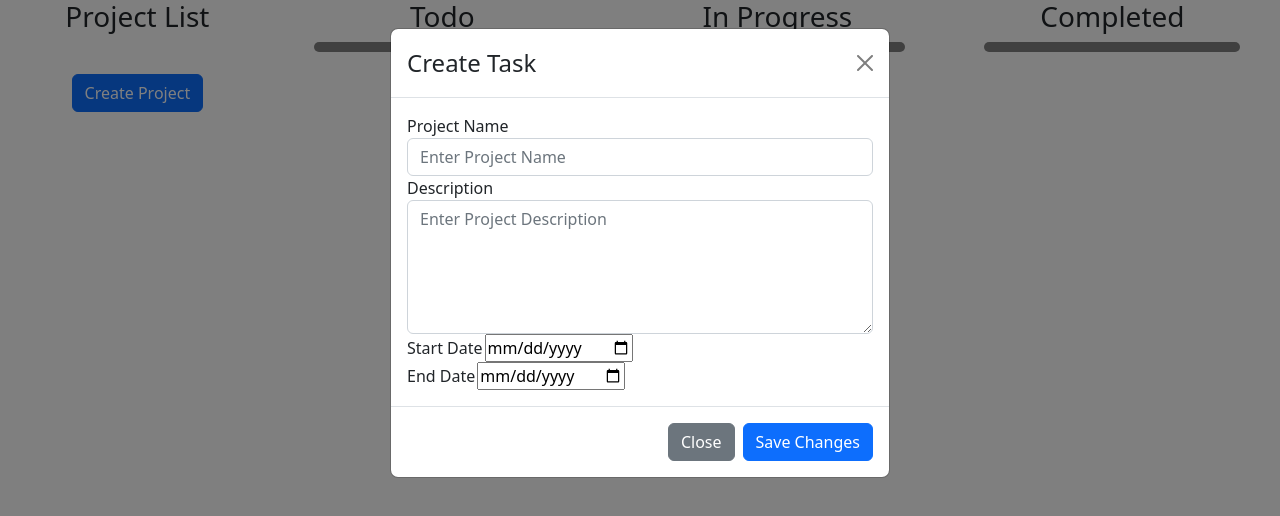
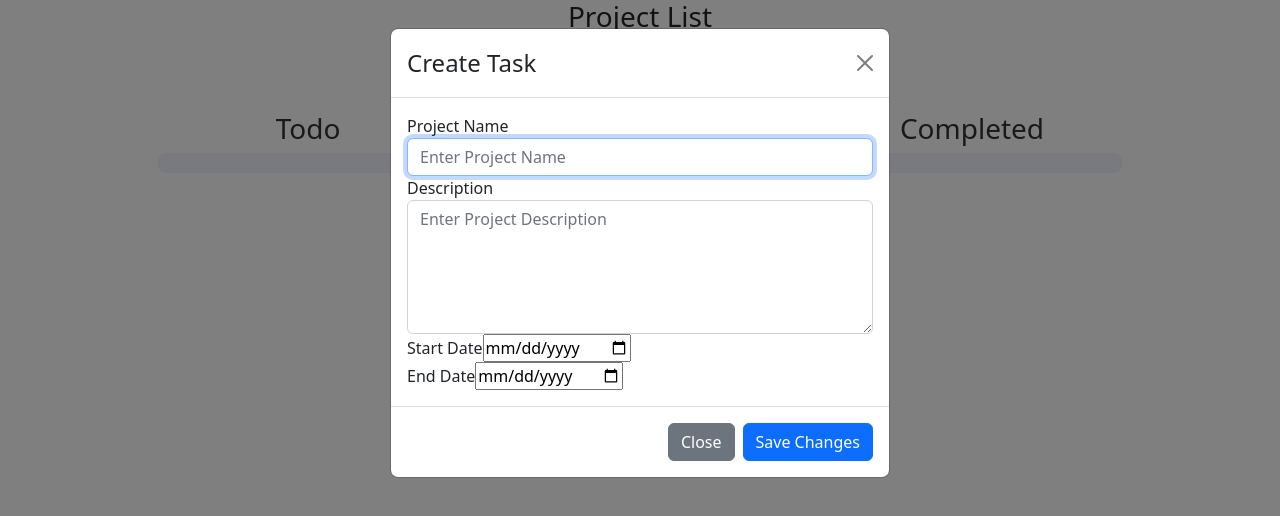
Before and after one commit to kayeugenia/prology, a React (Create React App) app: page / in a window 1280 px wide. Both pictures are taken after a click on the button "Create Project". Shown: the top 516 px of the page. Built offline with nearby package versions, Linux system fonts and the light colour scheme.

Commit message:
add delete button

```diff
--- a/src/components/ProjectList.css
+++ b/src/components/ProjectList.css
@@ -2,29 +2,33 @@
     box-sizing: border-box;
   }
 
-  .App {
+  .container {
     display: flex;
-    width: 100%;
-    justify-content: space-around;
+    flex-direction: column;
+    align-items: center;
   }
-  label {
-    margin-right: 2px;
+
+  .project-list {
+    margin-bottom: 2rem;
   }
-  input {
-    outline: none;
+
+  .column-container {
+    display: flex;
+    justify-content: space-between;
   }
-  .App .column {
-    width: 20%;
-  }
-  .btn {
-    margin: 2rem;
-    padding: 3px 8px;
+
+  .column {
+    flex: 1;
+    margin: 0 1rem;
+    width: 300px;
+    font-size: 20px;
+    color: #333333;
   }
 
   .droppable-col {
     width: 100%;
-    background-color: gray;
-    padding: 10px 10px 0 10px;
+    background-color: #f0f5ff;
+    padding: 10px;
     border-radius: 7px;
     display: flex;
     flex-direction: column;
@@ -32,37 +36,32 @@
 
   .item {
     margin-bottom: 10px;
-    background-color: gray;
-    color: white;
-    border: 1px solid white;
-    padding: 5px;
+    background-color: #c2cff2;
+    color: #333333;
+    border: 1px solid #b5d6fd;
+    padding: 10px;
     border-radius: 7px;
+    transition: background-color 0.3s ease;
+  }
+
+  .item:hover {
+    background-color: #a6b6e1;
   }
 
   .item.dragging {
-    background-color: coral;
+    background-color: #ffcccc;
   }
-  .flex {
-    padding: 10px;
-    display: flex;
-    flex-direction: column;
-    background-color: #18978f;
-    height: 100%;
-    /* border: 3px solid #1b2430; */
-    box-shadow: 10px 10px 5px 0px rgba(0, 0, 0, 0.75);
+
+  .desc {
+    font-size: 14px;
+    background-color: #dbc8e6;
+    color: #555555;
+    padding: 8px;
+    border-radius: 4px;
   }
-  .desc {
-    font-size: 10px;
-    background-color: #3d3c42;
+
+  p {
+    font-size: 14px;
+    margin: 0;
+    padding: 0;
   }
-  p {
-    font-size: 10px;
-  }
-  .footer {
-    position: absolute;
-    bottom: 2px;
-    left: 40%;
-  }
-  .footerText {
-    font-size: 1rem;
-  }
--- a/src/components/ProjectList.js
+++ b/src/components/ProjectList.js
@@ -1,22 +1,22 @@
-import React, {useState} from 'react';
+import React, { useState } from 'react';
 import CreateProject from '../modals/CreateProject';
-import { DragDropContext, Droppable, Draggable } from "react-beautiful-dnd";
-import _ from "lodash";
+import { DragDropContext, Droppable, Draggable } from 'react-beautiful-dnd';
+import _ from 'lodash';
 import './ProjectList.css';
-import { v4 } from "uuid";
+import { v4 } from 'uuid';
 
 const ProjectList = () => {
   const [projectList, setProjectList] = useState({
     todo: {
-            title: "Todo",
+      title: 'Todo',
       items: [],
     },
-        "in-progress": {
-            title: "In Progress",
+    'in-progress': {
+      title: 'In Progress',
       items: [],
     },
     done: {
-            title: "Completed",
+      title: 'Completed',
       items: [],
     },
   });
@@ -26,10 +26,7 @@ const ProjectList = () => {
       return;
     }
 
-        if (
-            destination.index === source.index &&
-            destination.droppableId === source.droppableId
-        ) {
+    if (destination.index === source.index && destination.droppableId === source.droppableId) {
       return;
     }
     const itemCopy = { ...projectList[source.droppableId].items[source.index] };
@@ -39,11 +36,7 @@ const ProjectList = () => {
 
       prev[source.droppableId].items.splice(source.index, 1);
 
-            prev[destination.droppableId].items.splice(
-                destination.index,
-                0,
-                itemCopy
-            );
+      prev[destination.droppableId].items.splice(destination.index, 0, itemCopy);
 
       return prev;
     });
@@ -54,7 +47,7 @@ const ProjectList = () => {
       return {
         ...prev,
         todo: {
-                    title: "Todo",
+          title: 'Todo',
           items: [
             {
               id: v4(),
@@ -70,17 +63,28 @@ const ProjectList = () => {
     });
   };
 
+  const deleteProject = (columnId, itemId) => {
+    setProjectList((prev) => {
+        const updatedList = { ...prev };
+        const columnItems = updatedList[columnId].items;
+        const updatedItems = columnItems.filter((item) => item.id !== itemId);
+        updatedList[columnId].items = updatedItems;
+        return updatedList;
+    });
+  };
+
   return (
-        <div className="App">
-          <div>
+    <div className="container">
+      <div className="project-list">
         <h3>Project List</h3>
         <CreateProject save={saveProject} />
       </div>
 
       <DragDropContext onDragEnd={handleDragEnd}>
+        <div className="column-container">
           {_.map(projectList, (data, key) => {
             return (
-                <div key={key} className={"column"}>
+              <div key={key} className="column">
                 <h3>{data.title}</h3>
 
                 <Droppable droppableId={key}>
@@ -89,22 +93,16 @@ const ProjectList = () => {
                       <div
                         ref={provided.innerRef}
                         {...provided.droppableProps}
-                          className={"droppable-col"}
+                        className="droppable-col"
                       >
                         {data.items.map((el, index) => {
                           return (
-                              <Draggable
-                                key={el.id}
-                                index={index}
-                                draggableId={el.id}
-                              >
+                            <Draggable key={el.id} index={index} draggableId={el.id}>
                               {(provided, snapshot) => {
                                 console.log(snapshot);
                                 return (
                                   <div
-                                      className={`item ${
-                                        snapshot.isDragging && "dragging"
-                                      }`}
+                                    className={`item ${snapshot.isDragging && 'dragging'}`}
                                     ref={provided.innerRef}
                                     {...provided.draggableProps}
                                     {...provided.dragHandleProps}
@@ -112,9 +110,14 @@ const ProjectList = () => {
                                     {el.name}
                                     <p className="desc">{el.desc}</p>
                                     <p className="date">
-                                        Start-Date: {el.startDate} <br /> End-Date:
-                                        {el.endDate}
+                                      Start-Date: {el.startDate} <br /> End-Date: {el.endDate}
                                     </p>
+                                    <button
+                                        className="delete-btn"
+                                        onClick={() => deleteProject(key, el.id)}
+                                    >
+                                        Delete
+                                    </button>
                                   </div>
                                 );
                               }}
@@ -129,11 +132,10 @@ const ProjectList = () => {
               </div>
             );
           })}
+        </div>
       </DragDropContext>
     </div>
   );
-
-
 };
 
 export default ProjectList;
--- a/src/modals/CreateProject.js
+++ b/src/modals/CreateProject.js
@@ -1,33 +1,56 @@
-import React, { useState } from 'react';
+import React, { useState, useRef, useEffect } from 'react';
 import Button from 'react-bootstrap/Button';
 import Modal from 'react-bootstrap/Modal';
 
-function CreateProject({save}) {
-    //Handling Modal
+function CreateProject({ save }) {
+  // Handling Modal
   const [show, setShow] = useState(false);
   const handleClose = () => setShow(false);
   const handleShow = () => setShow(true);
 
+  // Handling Form Input
+  const [projectName, setProjectName] = useState("");
+  const [description, setTaskDesc] = useState("");
+  const [date, setDate] = useState("");
+  const [endDate, setEndDate] = useState("");
+  const [error, setError] = useState(false);
+
+  const inputRef = useRef(null);
+
   const handleSave = (e) => {
-        e.preventDefault()
-        const object = {
+    e.preventDefault();
+
+    if (projectName.trim() === "") {
+      setError(true);
+      return;
+    }
+
+    const projectObject = {
       Name: projectName,
       Description: description,
       Date: date,
       EndDate: endDate
     };
-        save(object);
+    save(projectObject);
     handleClose();
     setProjectName("");
     setTaskDesc("");
     setDate("");
     setEndDate("");
+    setError(false);
+  };
+
+  useEffect(() => {
+    if (show) {
+      inputRef.current.focus();
     }
-    //Handling Form Input
-    const [projectName, setProjectName] = useState("");
-    const [description, setTaskDesc] = useState("");
-    const [date, setDate] = useState("");
-    const [endDate, setEndDate] = useState("");
+  }, [show]);
+
+  const handleKeyDown = (e) => {
+    if (e.key === "Enter") {
+      handleSave(e);
+    }
+  };
 
   return (
     <>
@@ -47,26 +70,33 @@ function CreateProject({save}) {
                 type="text"
                 className="form-control"
                 placeholder="Enter Project Name"
-                        value = {projectName}
-                        onChange = {(e) => setProjectName(e.target.value)}
-                        name = "taskName"/>
+                value={projectName}
+                onChange={(e) => setProjectName(e.target.value)}
+                name="taskName"
+                onKeyDown={handleKeyDown}
+                ref={inputRef}
+              />
+              {error && (
+                <p className="text-danger">Please enter a project name.</p>
+              )}
             </div>
             <div className="form-group">
               <label>Description</label>
               <textarea
-                        rows = "5"
+                rows="5"
                 className="form-control"
                 placeholder="Enter Project Description"
-                        value = {description}
-                        onChange = {(e) => setTaskDesc(e.target.value)}
-                        name = "taskDesc"/>
+                value={description}
+                onChange={(e) => setTaskDesc(e.target.value)}
+                name="taskDesc"
+              />
             </div>
             <div className="form-group">
               <label>Start Date</label>
               <input
                 type="date"
                 value={date}
-                        onChange = {(e) => setDate(e.target.value)}
+                onChange={(e) => setDate(e.target.value)}
               />
             </div>
             <div className="form-group">
@@ -74,10 +104,9 @@ function CreateProject({save}) {
               <input
                 type="date"
                 value={endDate}
-                        onChange = {(e) => setEndDate(e.target.value)}
+                onChange={(e) => setEndDate(e.target.value)}
               />
             </div>
-
           </form>
         </Modal.Body>
         <Modal.Footer>
@@ -93,4 +122,4 @@ function CreateProject({save}) {
   );
 }
 
-export default CreateProject
+export default CreateProject;
```
Lines whose indentation alone changed are shown as unchanged.
